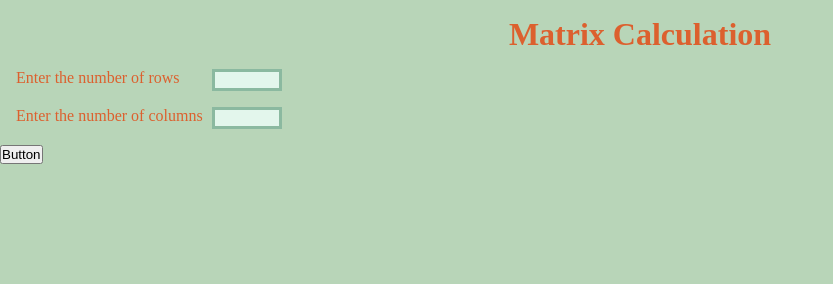
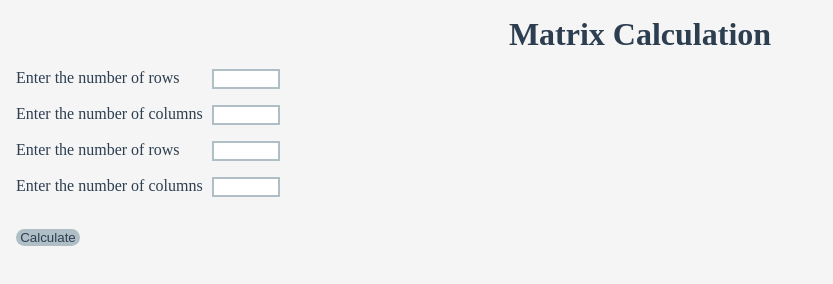
Before and after one commit to SohamBhatkuly/Matrix-Multiplication, a plain HTML site: page matrix.html in a window 1280 px wide. Shown: the whole page, without its empty margins (0-833 px from the left). Drawn offline with Linux system fonts and the light colour scheme.

Commit message:
CSS changes

```diff
--- a/matrix.css
+++ b/matrix.css
@@ -2,16 +2,19 @@
   padding: 0;
   margin: 0;
 }
-.dimension {
+.dimension,
+.dimension2 {
   display: flex;
   flex-direction: column;
 }
 
-#rows {
+#rows,
+#rows2 {
   height: 1rem;
 }
 
-#columns {
+#columns,
+#columns2 {
   height: 1rem;
 }
 
@@ -26,8 +29,8 @@ button {
 }
 
 body {
-  background-color: #b8d5b8;
-  color: #dc602e;
+  background-color: #f5f5f5;
+  color: #2c3e50;
 }
 
 .title {
@@ -39,32 +42,55 @@ h1 {
   padding: 1rem;
 }
 
-#input {
+#input,
+#input2 {
   margin-left: 1rem;
+  margin-bottom: 1rem;
 }
 
-.dimension input[type="number"] {
-  background-color: #e3f6ec;
-  border: 3px solid #8bb9a0;
+.dimension input[type="number"],
+.dimension2 input[type="number"] {
+  background-color: #ffffff;
+  border: 2px solid #b0bec5;
+  color: #2c3e50;
 }
 
 input[type="number"] {
   border: none;
   width: 4rem;
 }
-.dimension input[type="number"]:focus {
-  background-color: #e3f6ec;
-  border: 3px solid #8bb9a0;
+.dimension input[type="number"]:focus,
+.dimension2 input[type="number"]:focus {
+  background-color: #cdebdd;
+  /* border: 3px solid #8bb9a0; */
   outline: none;
+    color: #2c3e50;
 }
 
-.row-input {
+.row-input,
+.row-input2 {
   display: flex;
   margin-bottom: 1rem;
   gap: 2rem;
 }
 
-.col-input {
+.col-input,
+.col-input2 {
   display: flex;
   gap: 9px;
 }
+
+.submit-button {
+  margin-left: 1rem;
+  background-color: #b0bec5;
+  color: #2c3e50;
+  border: none;
+  outline: none;
+  width: 4rem;
+  padding: 1px;
+  border-radius: 2rem;
+}
+
+.submit-button:active {
+  background-color: #cdebdd;
+}
--- a/matrix.html
+++ b/matrix.html
@@ -25,9 +25,25 @@
         </div>
         <!-- <input type="submit" value="Submit"> -->
     </form>
+
+
+        <form id="input2">
+            <div class="dimension2">
+                <div class="row-input2">
+                    <p>Enter the number of rows </p>
+                    <input type="number" min="1" max="10" id="rows2">
+                </div>
+
+                <div class="col-input2">
+                    <p>Enter the number of columns</p>
+                    <input type="number" min="1" max="10" id="columns2">
+                </div>
+            </div>
+            <!-- <input type="submit" value="Submit"> -->
+        </form>
     <div class="display-grid"></div>
 
-    <button class="submit-button" onclick="checkInp()">Button</button>
+    <button class="submit-button" onclick="checkInp()">Calculate</button>
 
     <script src="matrix.js"></script>
 </body>
--- a/matrix.js
+++ b/matrix.js
@@ -1,6 +1,12 @@
 let form = document.getElementById('input');
 let rows;
 let columns;
+let rows2;
+let columns2;
+let arr1 = [];
+let form2 = document.getElementById('input');
+
+
 form.addEventListener('input', (event) => {
     event.preventDefault();
     rows = document.getElementById('rows').value;
@@ -18,7 +24,7 @@ form.addEventListener('input', (event) => {
         root.setAttribute('class', 'root');
     }
 
-    if (rows && columns) {
+    if (rows>0 && columns>0) {
         root.style.display = "grid";
         root.style.gridTemplateColumns = `repeat(${columns}, 1fr)`;
         root.style.gridTemplateRows = `repeat(${rows}, 1fr)`;
@@ -28,8 +34,9 @@ form.addEventListener('input', (event) => {
         // root.style.border = "1px solid black";
         root.style.borderRadius = "0.5rem";
         root.style.padding = "0.2rem";
-        root.style.backgroundColor = "#8BB9A0"
+        root.style.backgroundColor = "#E0E0E0 "
         root.style.margin = "1rem";
+        // root.style.color="  color: #2c3e50"
     }
 
     // root.style.border= "1px solid black"
@@ -43,12 +50,13 @@ form.addEventListener('input', (event) => {
             colEntry.setAttribute('id', `${i}-${j}`);
             colEntry.setAttribute('type', 'number');
             colEntry.setAttribute('class', 'cells');
-            colEntry.style.backgroundColor = "#E3F6EC";
+            colEntry.style.backgroundColor = "#FFFFFF ";
           //  colEntry.innerHTML = `<input type="number" class="input-values" id="${i}-${j}"></input>`
             // colEntry.style.border = "1px solid black";
             colEntry.style.margin = '2px';
             colEntry.style.borderRadius = "0.1rem"
             colEntry.style.outline = "none";
+            colEntry.style.color="#2c3e50"
             root.appendChild(colEntry);
         }
         // root.appendChild(rowEntry);
@@ -61,7 +69,6 @@ form.addEventListener('input', (event) => {
 let multiply = () => {
     // let val = document.getElementsByClassName('input-values').value;
     // console.log(Array.from(val));
-    let arr1 = [];
     for (let i = 0; i < rows; i++){
               arr1[i] = [];
         for (let j = 0; j < columns; j++){
@@ -69,11 +76,6 @@ let multiply = () => {
             console.log(arr1[i][j]);
         }
     }
-    // for (i = 0; i < rows; i++){
-    //     for (j = 0; j < columns; j++){
-    //         console.log(arr1[i][j]);
-    //     }
-    // }
 
 }
 
```
